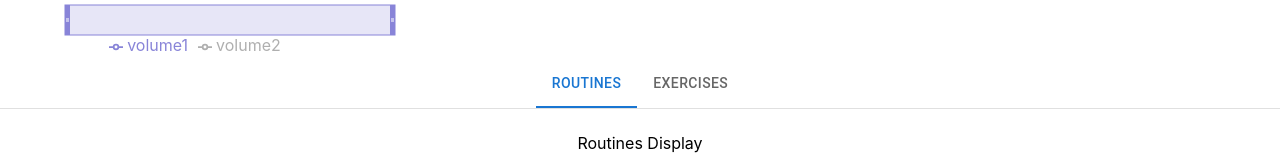
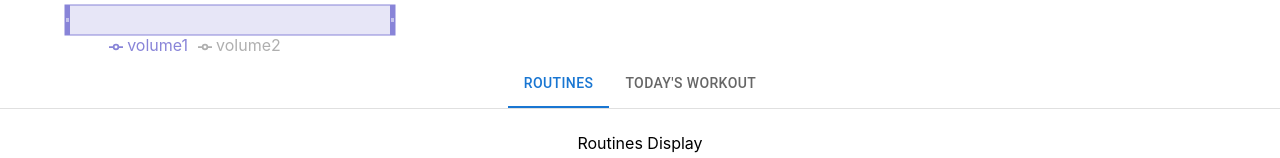
Before and after one commit to joh748/SE310_Fitness_Tracker, a React (Create React App) app in the folder fitness_tracker/: page / in a window 1280 px wide. Shown: the part 500-658 px from the top of the page. Built offline with nearby package versions, Linux system fonts and the light colour scheme; no server answers.

Commit message:
change name to Today's Workout

```diff
--- a/fitness_tracker/src/components/TabDisplay.jsx
+++ b/fitness_tracker/src/components/TabDisplay.jsx
@@ -47,9 +47,9 @@ function TabDisplay() {
     <Box sx={{ width: '100%' }}>
 
       <Box sx={{ borderBottom: 1, borderColor: 'divider' }}>
-        <Tabs value={value} onChange={handleChange} aria-label="Routines and Exercises Tab" centered={true}>
+        <Tabs value={value} onChange={handleChange} aria-label="Routines and Today's Workout Tab" centered={true}>
           <Tab label="Routines" {...a11yProps(0)} />
-          <Tab label="Exercises" {...a11yProps(1)} />
+          <Tab label="Today's Workout" {...a11yProps(1)} />
         </Tabs>
       </Box>
 
```
Also changed, not shown: 1 other file (tests, documents, lock files or other folders).
